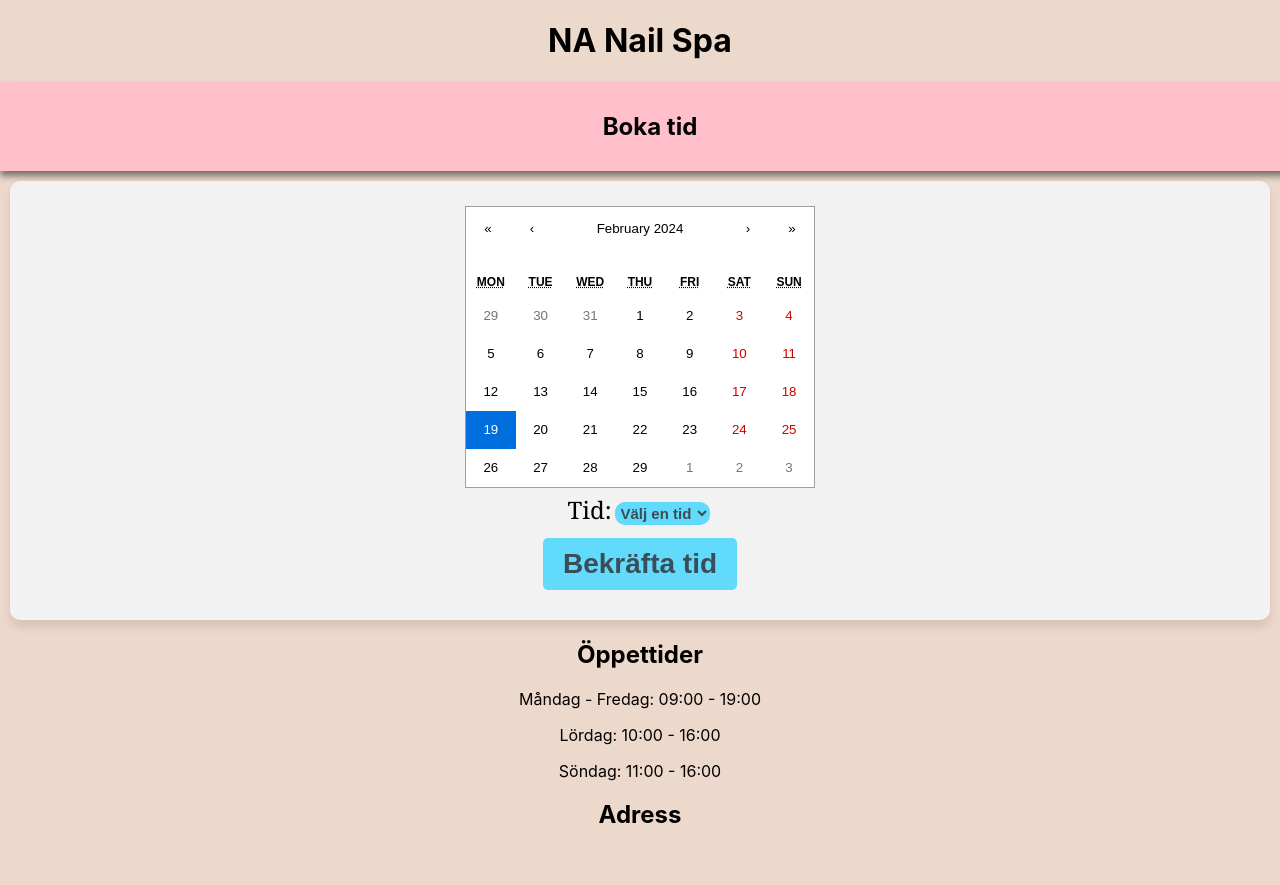
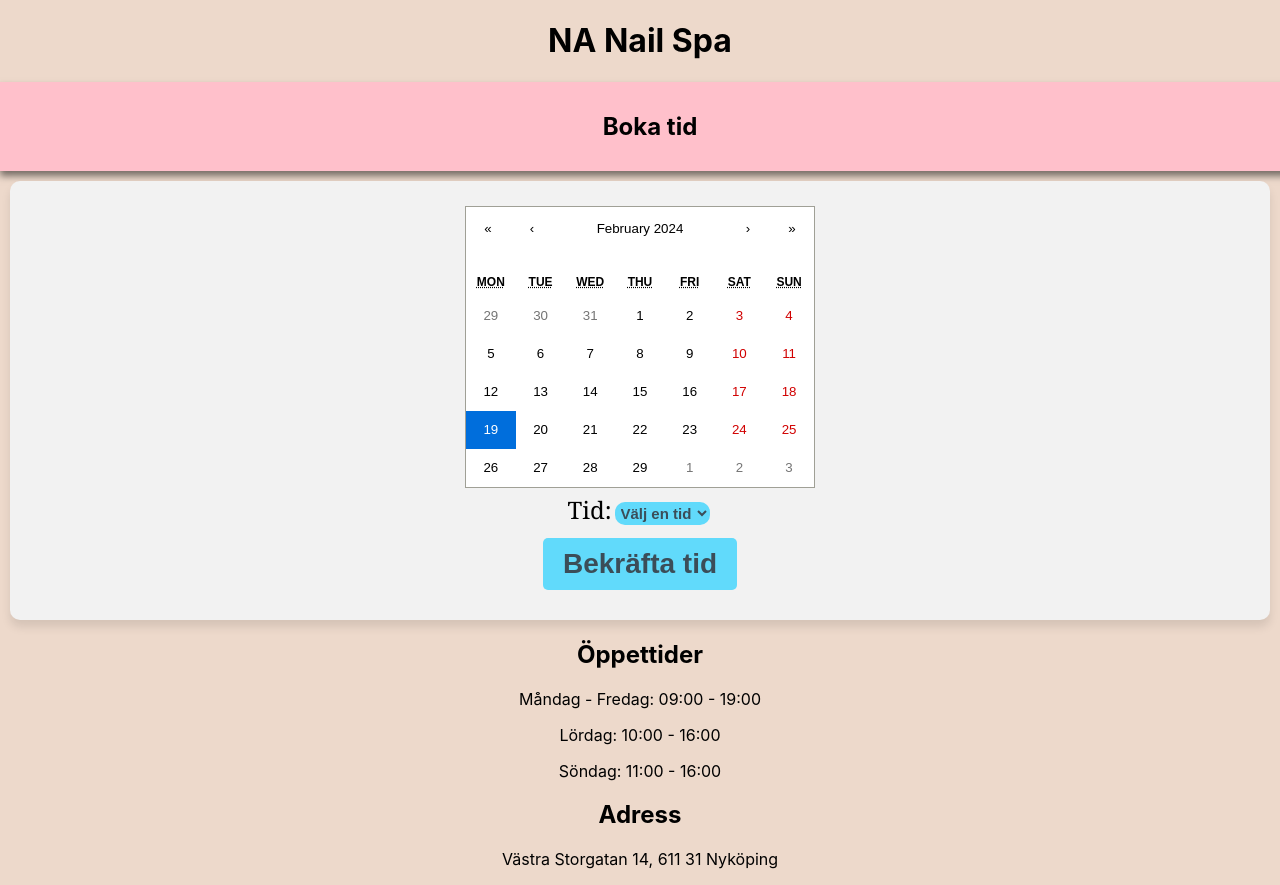
Before and after one commit to n4sser77/NaNailspa, a React (Create React App) app: page / in a window 1280 px wide. Before the commit the page ends 849 px from the top, so only its background shows below. Built offline with nearby package versions, Linux system fonts and the light colour scheme.

Commit message:
changed the cal design and lang to swe

```diff
--- a/package.json
+++ b/package.json
@@ -6,12 +6,13 @@
     "@testing-library/jest-dom": "^5.17.0",
     "@testing-library/react": "^13.4.0",
     "@testing-library/user-event": "^13.5.0",
+    "date-fns": "^3.3.1",
     "livereload": "^0.9.3",
     "react": "^18.2.0",
     "react-calendar": "^4.8.0",
     "react-dom": "^18.2.0",
     "react-router-dom": "^6.22.1",
-    "react-scripts": "5.0.1",
+    "react-scripts": "^5.0.1",
     "web-vitals": "^2.1.4"
   },
   "scripts": {
@@ -19,7 +20,6 @@
     "build": "react-scripts build",
     "test": "react-scripts test",
     "eject": "react-scripts eject"
-
   },
   "eslintConfig": {
     "extends": [
--- a/src/App.js
+++ b/src/App.js
@@ -15,6 +15,9 @@ function App() {
       <p>Lördag: 10:00 - 16:00</p>
       <p>Söndag: 11:00 - 16:00 </p>
       <h2>Adress</h2>
+      <p>
+      Västra Storgatan 14, 611 31 Nyköping
+      </p>
 
     </div>
 
--- a/src/AppointmentForm.js
+++ b/src/AppointmentForm.js
@@ -1,5 +1,6 @@
 import React, { useState } from 'react';
 import Calendar from 'react-calendar';
+import { sv } from 'date-fns/locale';
 import 'react-calendar/dist/Calendar.css';
 import './AppointmentForm.css';
 
@@ -28,6 +29,7 @@ function AppointmentForm() {
     <Calendar
         onChange={onChange}
         value={date}
+        locale={sv}
       />
 
       <label className='appointment-options'>
```
Also changed, not shown: 1 other file (tests, documents, lock files or other folders).
